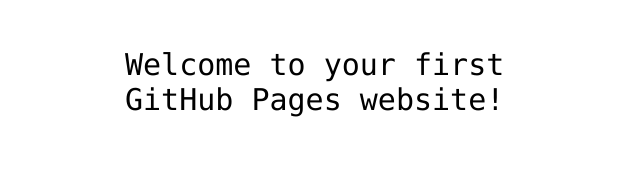
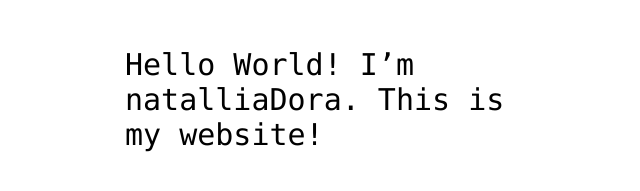
Before and after one commit to natalliaDora/hello-world, a plain HTML site: page index.html in a window 1280 px wide. Shown: the part 341-532 px from the top of the page, without its empty margins (315-955 px from the left). Drawn offline with Linux system fonts and the light colour scheme.

Commit message:
Add my introduction

```diff
--- a/index.html
+++ b/index.html
@@ -12,7 +12,7 @@
 <img src="https://octodex.github.com/images/daftpunktocat-thomas.gif" id="octocat" alt="octocat-gif" />
 
 <!-- Change this code here by copy and pasting your template on line 15 -->
-<p>Welcome to your first GitHub Pages website!</p>
+<p>Hello World! I’m natalliaDora. This is my website!</p>
 
 </body>
 </html>
```
